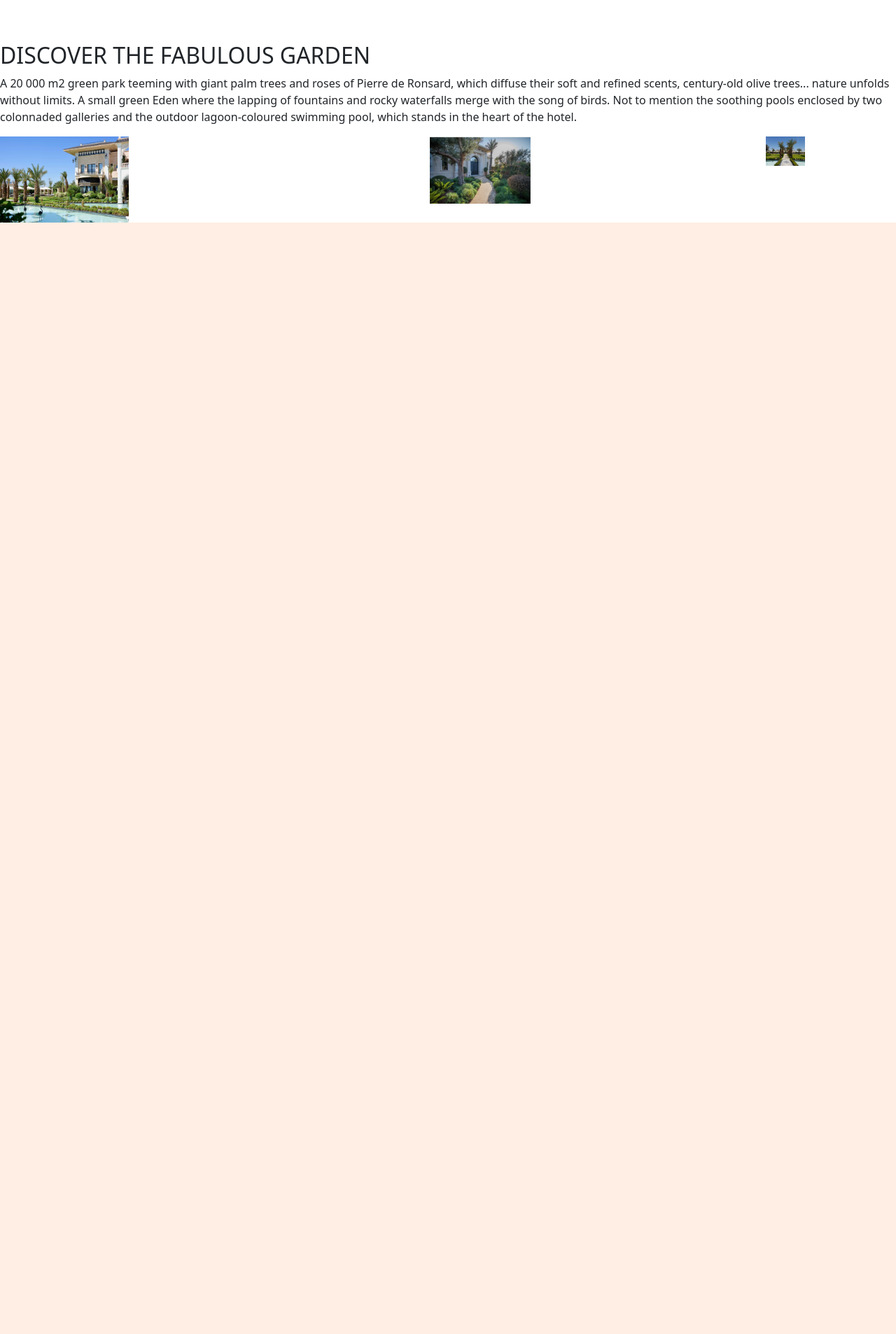
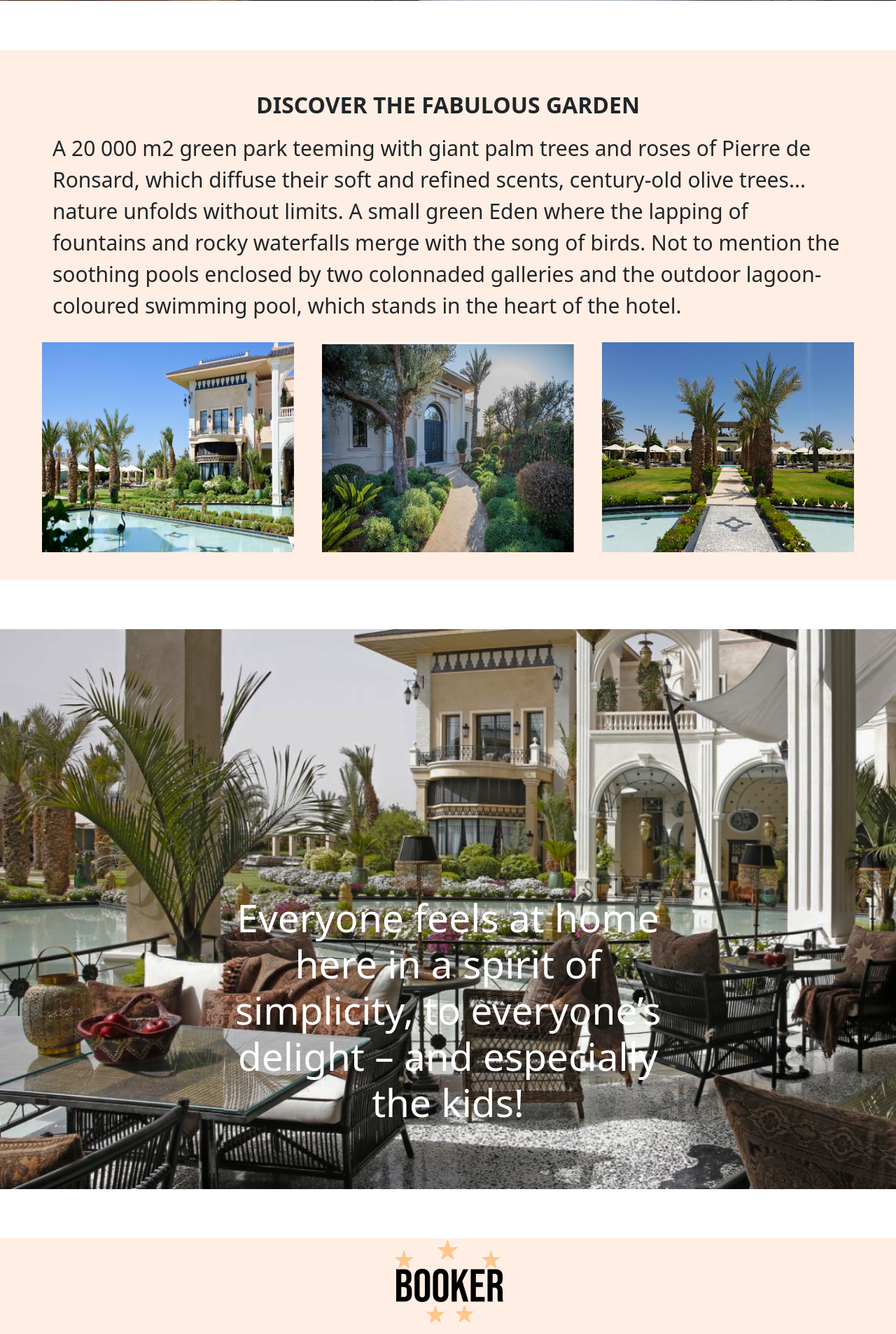
Before and after one commit to mohammedelkouche/Hotel-Management-, a PHP site: page / in a window 1280 px wide. Shown: the part 3294-5200 px from the top of the page at 70% size. Before the commit the page ends 3612 px from the top, so only its background shows below. Run offline with PHP 8.4, Linux system fonts and the light colour scheme.

Commit message:
Footer encoure

```diff
--- a/StyleHome.css
+++ b/StyleHome.css
@@ -3,7 +3,10 @@
     padding: 0;
 }
 .navbar{
-    background-color: #FFEEE3;
+    background-color: #FFEEE3 !important;
+}
+.navbar-brand img{
+    width: 50%;
 }
 #div-herder-img{
     background-image: url(./Photo/image-header\ 1.png);
@@ -21,7 +24,8 @@
     top: 50%;
     left: 50%;
     transform: translate(-50%, -50%);
-    margin: 0 30px;
+    /* margin: 0 30px; */
+    text-align: center;
 }
 #section-about{
     background-color: #FFEEE3;
@@ -33,7 +37,7 @@
 }
 #section-about p{
     font-size: 30px;
-    margin: 50px 150px 50px 150px;
+    margin: 40px 150px 40px 150px;
 }
 #visit-rooms{
     margin: 70px 0px;
@@ -42,14 +46,15 @@
     width: 100%;
     height: 100vh;
     position: relative;
-
 }
 #visit-rooms h1{
     color: white;
     position: absolute;
+    font-size: 55px;
     top: 140px;
     left: 50%;
     transform: translate(-50%, -50%);
+    text-align: center;
 }
 #visit-rooms div{
     position: absolute;
@@ -57,14 +62,74 @@
     left: 50%;
     transform: translate(-50%, -50%);
 }
-#visit-rooms #button-visit-rooms{
+#button-visit-rooms{
     position: absolute;
     padding: 15px;
+    font-size: 35px;
+    font-weight: bold;
+    border-radius: 10px;
+    color: white;
+    top: 50%;
+    left: 50%;
+    transform: translate(-141%, 70%);
+    width: 400px;
+    background-color: transparent;
+    border: solid;
+    border-color: white ;
+}
+#section-garden{
+    background-color: #FFEEE3;
+    padding: 40px;
+}
+#section-garden h2{
+    text-align: center;
+    font-weight: bold;
+    margin: 20px 0px;
+}
+#section-garden p{
     font-size: 30px;
-    border-radius: 10px;
-    /* bottom:10px ; */
-    width: 400px;
+    margin: 0px 35px 30px 35px;
+}
+.galleri{
+    width: 100%;
+    /* display: flex;
+    justify-content: space-around; */
+}
+.galleri div{
+    width: 30%;
 }
 .galleri img{
-    width: 30%;
+    width: 100%;
+    height: 300px;
 }
+#section-background{
+    background-image: url(./Photo/image\ background.png);
+    background-size: cover;
+    width: 100%;
+    height: 100vh;
+    /* height: 700px; */
+    margin: 70px 0px;
+    position: relative;
+}
+#section-background h1{
+    position: absolute;
+    top: 68%;
+    left: 50%;
+    transform: translate(-50%, -50%);
+    color: white;
+    font-size: 55px;
+    text-align: center;
+}
+#foooter{
+    background-color: #FFEEE3;
+}
+#foooter img{
+    display: block;
+        margin: 40px 0px;
+    margin-left: auto;
+    margin-right: auto;
+}
+
+#copyright{
+    background-color: #ECCAB5;
+}
--- a/index.html
+++ b/index.html
@@ -5,28 +5,35 @@
     <meta http-equiv="X-UA-Compatible" content="IE=edge">
     <meta name="viewport" content="width=device-width, initial-scale=1.0">
     <link href="https://cdn.jsdelivr.net/npm/bootstrap@5.0.2/dist/css/bootstrap.min.css" rel="stylesheet" integrity="sha384-EVSTQN3/azprG1Anm3QDgpJLIm9Nao0Yz1ztcQTwFspd3yD65VohhpuuCOmLASjC" crossorigin="anonymous">
+    <!-- JavaScript Bundle with Popper -->
+    <script src="https://cdn.jsdelivr.net/npm/bootstrap@5.2.0-beta1/dist/js/bootstrap.bundle.min.js" integrity="sha384-pprn3073KE6tl6bjs2QrFaJGz5/SUsLqktiwsUTF55Jfv3qYSDhgCecCxMW52nD2" crossorigin="anonymous"></script>
     <link rel="stylesheet" href="StyleHome.css">
     <title>Document</title>
 </head>
 <body>
     <!-- Navbar -->
-        <nav class="navbar navbar-expand-lg navbar-light bg-light">
-            <div class="container-fluid">
-                <a class="navbar-brand" href="#">Navbar</a>
-                <button class="navbar-toggler" type="button" data-bs-toggle="collapse" data-bs-target="#navbarNavAltMarkup" aria-controls="navbarNavAltMarkup" aria-expanded="false" aria-label="Toggle navigation">
+        <nav class="navbar navbar-expand-sm bg-dark navbar-dark">
+            <div class="container-fluid  d-flex justify-content-around">
+                <a class="navbar-brand" href="#"><img src="./Photo/Logo.png" alt=""></a>
+                <button class="navbar-toggler" type="button" data-bs-toggle="collapse" data-bs-target="#collapsibleNavbar">
                     <span class="navbar-toggler-icon"></span>
                 </button>
-                    <div class="navbar-nav">
-                <div class="collapse navbar-collapse" id="navbarNavAltMarkup">
-                    <a class="nav-link active" aria-current="page" href="#">Home</a>
-                    <a class="nav-link" href="#">Features</a>
-                    <a class="nav-link" href="#">Pricing</a>
-                    <a class="nav-link disabled" href="#" tabindex="-1" aria-disabled="true">Disabled</a>
-                    </div>
+                <div class="collapse navbar-collapse" id="collapsibleNavbar">
+                    <!-- <ul class="navbar-nav">
+                        <li class="nav-item"> -->
+                            <a class="nav-link" href="#">Home</a>
+                        <!-- </li>
+                        <li class="nav-item"> -->
+                            <a class="nav-link" href="#">Book Now</a>
+                        <!-- </li>
+                        <li class="nav-item"> -->
+                            <a class="nav-link" href="#">Contact</a>
+                        <!-- </li>
+                    </ul> -->
                 </div>
             </div>
         </nav>
-        <!-- main -->
+    <!-- main -->
         <main>
             <div id="div-herder-img">
                 <h1>Where the world comes to stay</h1>
@@ -81,6 +88,23 @@
                     <div><img src="./Photo/galleri 1.jpg" alt=""></div>
                 </div>
             </section>
+            <section id="section-background">
+                <h1>Everyone feels at home here in a spirit of simplicity,
+                    to everyone’s delight – and especially the kids!</h1>
+            </section>
         </main>
+    <!-- footer -->
+        <footer id="foooter">
+            <img src="./Photo/Logo.png" alt="">
+            <div class="d-flex justify-content-evenly">
+                <div><a href="">Book Now</a></div>
+                <div><a href="">Home</a></div>
+                <div><a href="">Contact</a></div>
+            </div>
+            <p>Propriété SALAH 7 ABYAD, Municipalité Ennakhil, Marrakech - Maroc|Tél : +212 524 298 600|contact@booker.com</p>
+            <div id="copyright">
+                <span>Ⓒ 2022 All rights reserved BOOKER</span>
+            </div>
+        </footer>
 </body>
 </html>
```
Also changed, not shown: Photo/Logo.png (added), Photo/image background.png (added).
